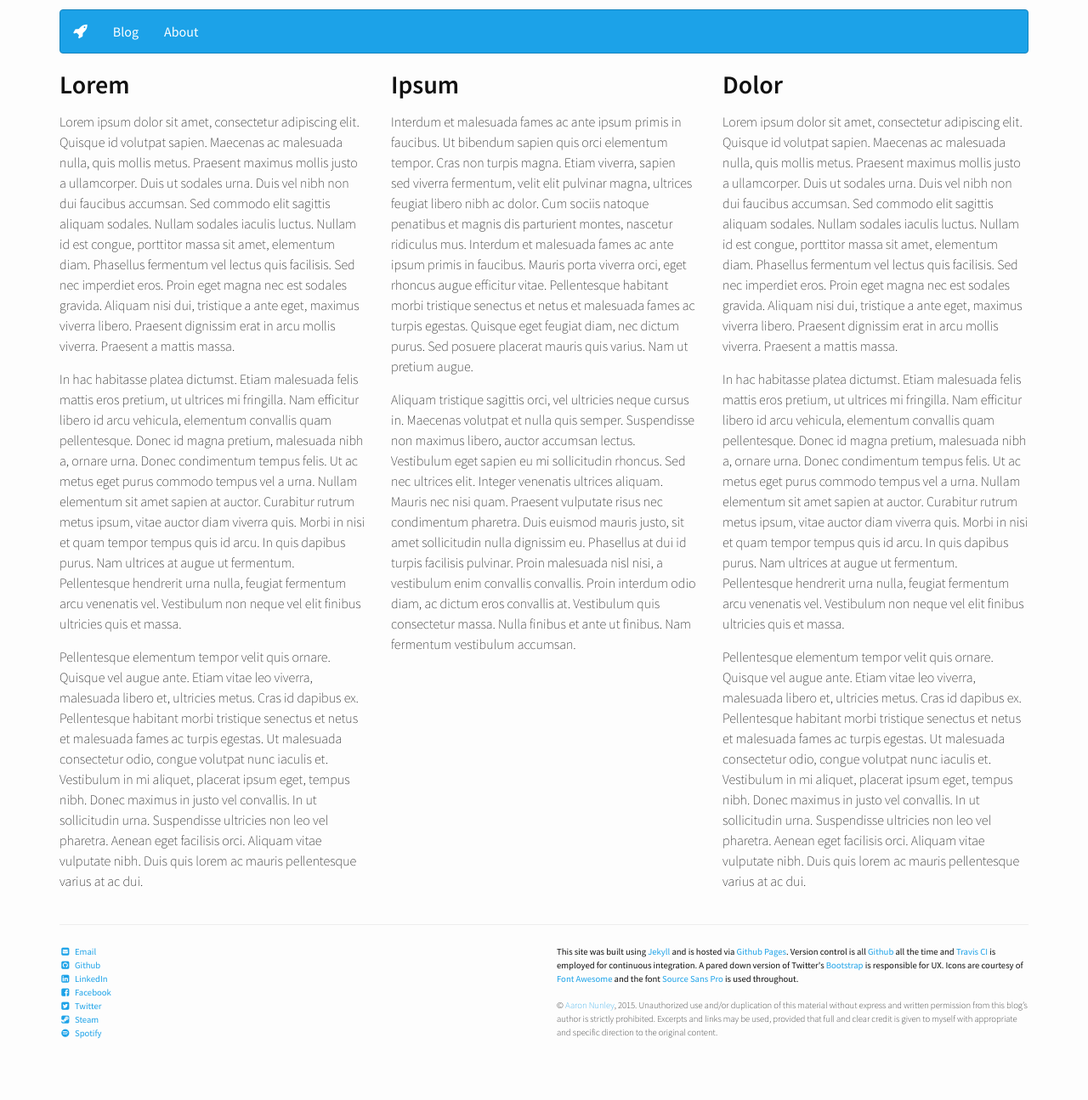
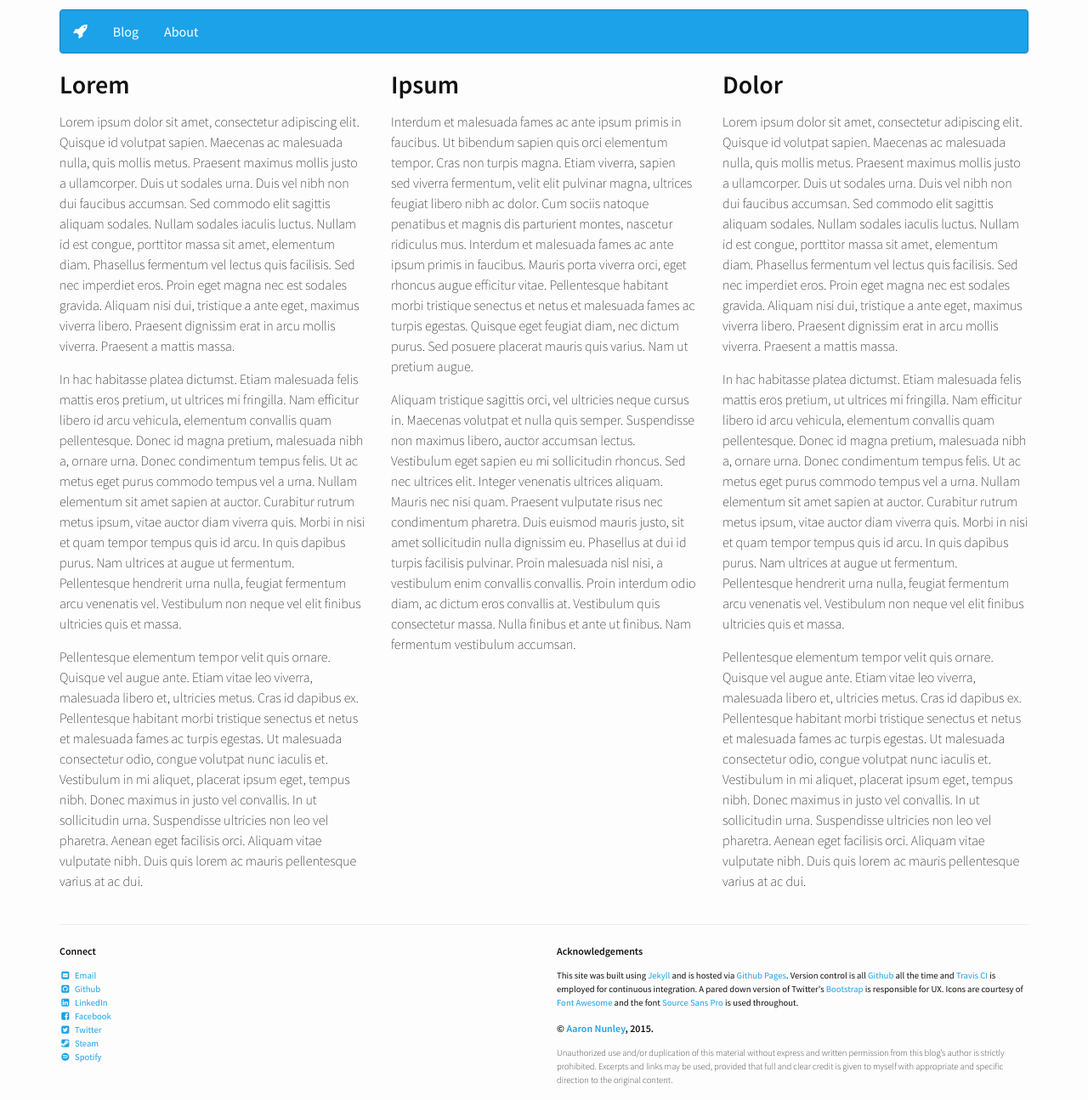
Before and after one commit to aaron-nunley/aaron-nunley.github.io, a Jekyll site: the page built from index.html, in a window 1280 px wide. Shown: the whole page at 85% size. Built offline with Jekyll 4.4.1, drawn with Linux system fonts in a browser that asks for light colours; nearby versions of some CDN libraries; before the commit the page ends 1240 px from its top, so only the background shows below that.

Commit message:
Add header tags to footer.

```diff
--- a/_includes/footer.html
+++ b/_includes/footer.html
@@ -9,6 +9,7 @@
 
   <div class="row clearfix">
     <div class="col-md-6 column footer">
+      <h6>Connect</h6>
       <p>
         {% for social in site.data.social %}
           <a href="{{ social.url }}" target="_blank"><i class="fa {{ social.fa-icon }} fa-fw"></i>&nbsp; {{ social.name }}</a><br />
@@ -18,7 +19,9 @@
     </div>
 
     <div class="col-md-6 column footer">
+      <h6>Acknowledgements</h6>
       {% include credits.html %}
-      <p class="disclaimer">© <a href="mailto:aaron@rocketsociety.com">Aaron Nunley</a>, 2015. Unauthorized use and/or duplication of this material without express and written permission from this blog’s author is strictly prohibited. Excerpts and links may be used, provided that full and clear credit is given to myself with appropriate and specific direction to the original content.</p>
+      <h6>© <a href="mailto:aaron@rocketsociety.com">Aaron Nunley</a>, 2015.</h6>
+      <p class="disclaimer">Unauthorized use and/or duplication of this material without express and written permission from this blog’s author is strictly prohibited. Excerpts and links may be used, provided that full and clear credit is given to myself with appropriate and specific direction to the original content.</p>
     </div>
   </div>
```
